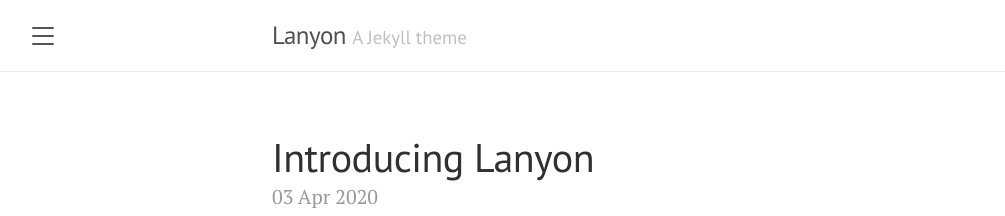
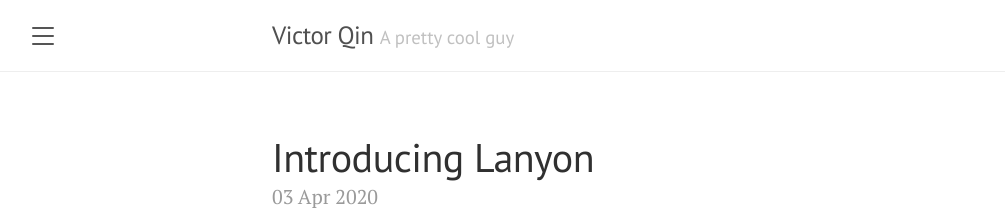
Before and after one commit to victor-qin/victor-qin.github.io, a Jekyll site: the page built from index.html, in a window 1280 px wide and 900 px high. Shown: the top 216 px of the window, without its empty margins (8-1013 px from the left). Built offline with Jekyll 4.4.1, drawn with Linux system fonts in a browser that asks for light colours; the list of posts is cut into pages by our own code.

Commit message:
Messing around

```diff
--- a/_config.yml
+++ b/_config.yml
@@ -1,6 +1,6 @@
 # Setup
-title:               Lanyon
-tagline:             'A Jekyll theme'
+title:               Victor Qin
+tagline:             'A pretty cool guy'
 description:         'A reserved <a href="https://jekyllrb.com" target="_blank">Jekyll</a> theme that places the utmost gravity on content with a hidden drawer. Made by <a href="https://twitter.com/mdo" target="_blank">@mdo</a>.'
 url:                 http://lanyon.getpoole.com
 baseurl:             ''
```
